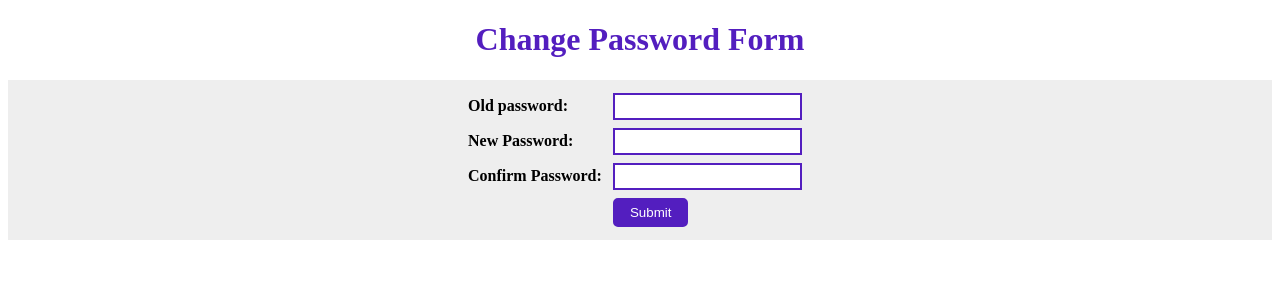
After one commit to Shammee2596/SIMS, a PHP site: page /Authentication/changePassword.php in a window 1280 px wide. The commit adds this page. Shown: the top 300 px of the page. Run offline with PHP 8.4, Linux system fonts and the light colour scheme; some libraries are stand-ins or nearby versions.

Commit message:
Change password, Modified User based login

```diff
--- /dev/null
+++ b/Authentication/changePassword.php
@@ -0,0 +1,148 @@
+<!DOCTYPE html>
+<html>
+<head>
+    <title>Change password in php</title>
+<link rel="stylesheet" type="text/css" href="style.css">
+<script type="text/javascript" src="jquery-1.11.1.js"></script>
+<link rel="stylesheet" type="text/css" href="../cssFile/changePassword.css">
+</head>
+<body>
+
+<?php
+session_start();
+
+$error = [
+"old_password_error" => '',
+"new_password_error" => '',
+"confirm_password_error" => ''
+];
+
+$form_data = [
+"old_password" => '',
+"new_password" => '',
+"confirm_password" => ''
+];
+
+if(!empty($_SESSION['error']))
+{
+    $error = $_SESSION['error'];
+}
+
+if(!empty($_SESSION['form_data']))
+{
+    $form_data = $_SESSION['form_data'];
+}
+
+?>
+
+    <h1><center>Change Password Form</center></h1>
+    <form action="change-Password.php" method="post" onsubmit="return validate();" id="form_submission_ajax">
+        <table class="form-table">
+
+            <tr>
+                <td><label>Old password:</label></td>
+                <td><input type="password" name="old_password" id="old_password" value="<?php echo $form_data['old_password']; ?>"></td>
+            </tr>
+            <tr>
+                <td></td>
+                <td id="old_password_error" class="error"><?php echo $error['old_password_error']; ?></td>
+            </tr>
+
+            <tr>
+                <td><label>New Password:</label></td>
+                <td><input type="password" name="new_password" id="new_password" value="<?php echo $form_data['new_password']; ?>"></td>
+            </tr>
+            <tr>
+                <td></td>
+                <td id="new_password_error" class="error"><?php echo $error['new_password_error']; ?></td>
+            </tr>
+
+            <tr>
+                <td><label>Confirm Password:</label></td>
+                <td><input type="password" name="confirm_password" id="confirm_password" value="<?php echo $form_data['confirm_password']; ?>"></td>
+            </tr>
+
+            <tr>
+                <td></td>
+                <td id="confirm_password_error" class="error"><?php echo $error['confirm_password_error']; ?></td>
+            </tr>
+
+            <tr>
+                <td></td>
+                <td>
+                    <input type="hidden" name="user_id" id="user_id" value="1">
+                    <input type="submit" name="submit" value="Submit">
+                </td>
+            </tr>
+        </table>
+    </form>
+</body>
+
+<script type="text/javascript">
+function validate()
+{
+    var valid = true;
+    var old_password = $('#old_password').val();
+    var new_password = $('#new_password').val();
+    var confirm_password = $('#confirm_password').val();
+
+    if(old_password=='' || old_password==null)
+    {
+        valid=false;
+        $('#old_password_error').html("* This field is required.");
+    }
+    else
+    {
+        $('#old_password_error').html("");
+    }
+
+    if(new_password=='' || new_password==null)
+    {
+        valid=false;
+        $('#new_password_error').html("* This field is required.");
+    }
+    else
+    {
+        $('#new_password_error').html("");
+    }
+
+    if(confirm_password=='' || confirm_password==null)
+    {
+        valid=false;
+        $('#confirm_password_error').html("* This field is required.");
+    }
+    else
+    {
+        $('#confirm_password_error').html("");
+    }
+
+    if(new_password != '' && confirm_password != '')
+    {
+        if(new_password != confirm_password)
+        {
+            valid = false;
+            $('#confirm_password_error').html("* Confirm password is same as new password.");
+        }
+
+        if(new_password == confirm_password)
+        {
+            $('#confirm_password_error').html("");
+        }
+    }
+
+    if(valid==true)
+    {
+        return true;
+    }
+    else
+    {
+        return false;
+    }
+}
+</script>
+</html>
+
+<?php
+$_SESSION['error'] = "";
+$_SESSION['form_data'] = "";
+?>
--- a/BoardMember/BMHeader.php
+++ b/BoardMember/BMHeader.php
@@ -67,7 +67,7 @@
 					<div class="container">
 						<div>
 							<img src="../icon/av.png" alt="Avatar" id="image">
-							<div id="imageTxt"> Welcome</div>
+							<div id="imageTxt"> Welcome <?php echo $_SESSION["u_id"]; ?></div>
 						</div>
 						<!-- <div class ="menu">
 							<span class="glyphicon glyphicon-menu-hamburger">Menu</span>
--- a/SystemAdmin/adminHeader.php
+++ b/SystemAdmin/adminHeader.php
@@ -70,7 +70,7 @@
 					<div class="container">
 						<div>
 							<img src="../icon/av.png" alt="Avatar" id="image">
-							<div id="imageTxt"> Welcome</div>
+							<div id="imageTxt"> Welcome <?php echo $_SESSION["u_id"];?></div>
 						</div>
 						<div class="menu1">
 							<a href="AddStudent.php">Add New Student</a>
--- /dev/null
+++ b/cssFile/changePassword.css
@@ -0,0 +1,37 @@
+.form-table
+{
+    width:350px;
+    margin-left: auto;
+    margin-right: auto;
+}
+
+label{
+    font-weight: bold;
+}
+
+#form_submission_ajax{
+    background-color: #eee;
+    padding-top: 10px;
+    padding-bottom: 10px;
+}
+
+.error{
+    color: #ff0000;
+}
+
+input {
+    border: 2px solid #531EBF;
+    padding: 4px;
+}
+
+input[type="submit"] {
+    padding: 5px 15px;
+    background-color: #531EBF;
+    border: 2px solid #531EBF;
+    color: #fff;
+    border-radius: 5px;
+}
+
+h1 {
+    color: #531EBF;
+}
```
Also changed, not shown: Authentication/change-Password.php (added, +124 -0 lines), Authentication/signin.php (+6 -2 lines), Authentication/user_recovery.inc.php (added, +32 -0 lines), BoardMember/BMInfo.php (+9 -2 lines), SystemAdmin/bmInformation.php (+14 -9 lines), SystemAdmin/editPersonalInfoSA.php (+11 -6 lines).
